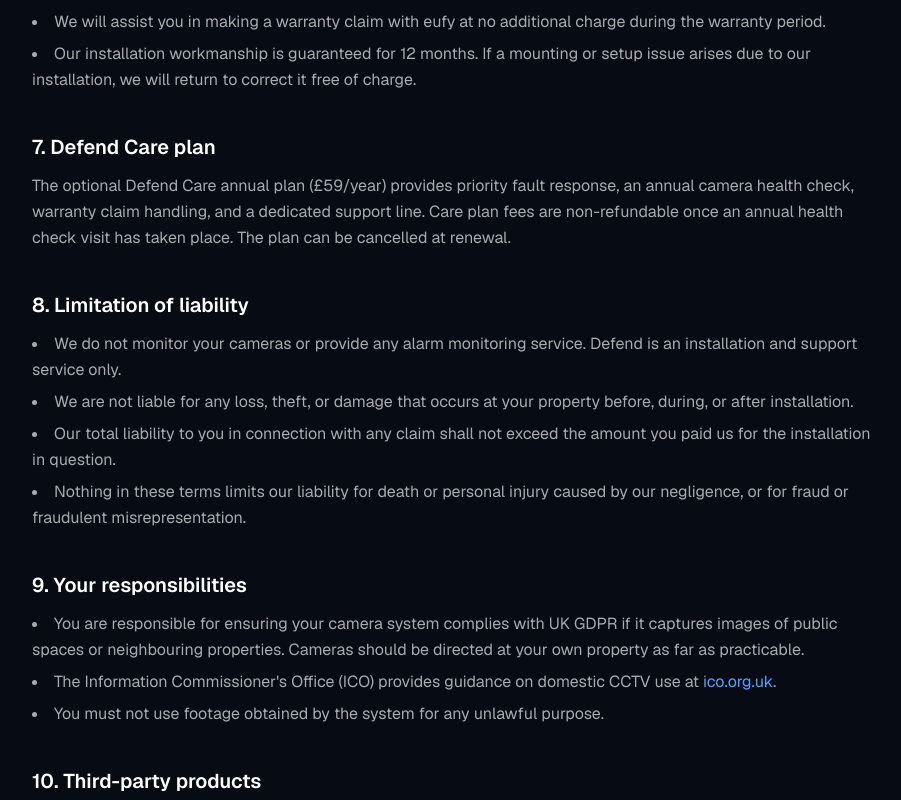
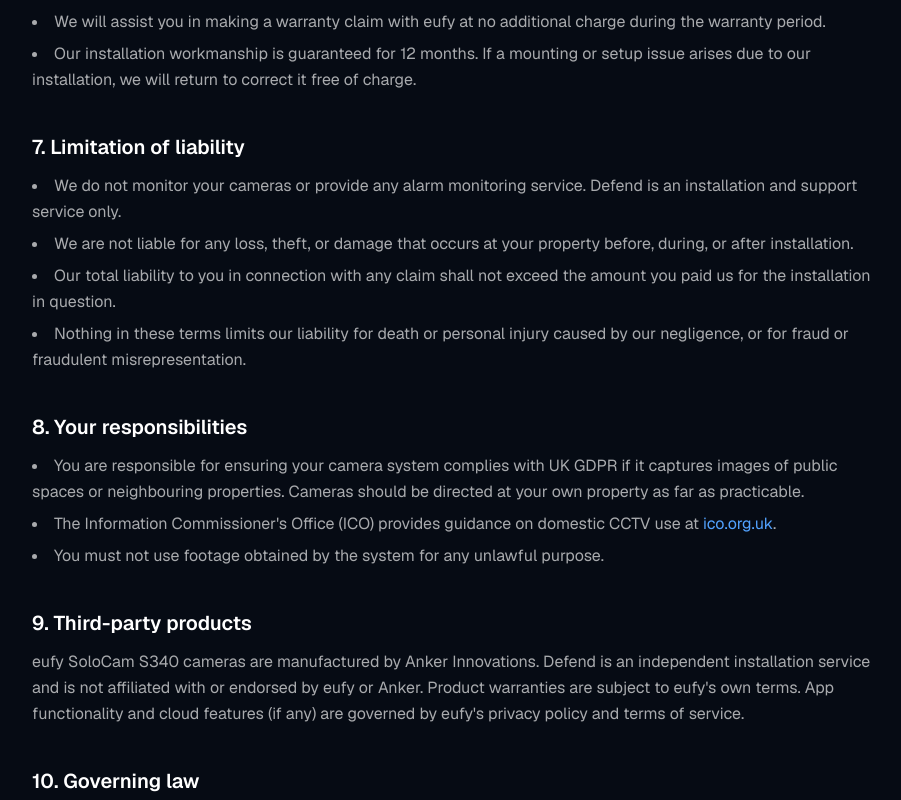
Before and after one commit to fpfranks/defend, a Next.js app: page /terms in a window 1280 px wide. Shown: the part 1640-2440 px from the top of the page, without its empty margins (184-1085 px from the left). Built offline with nearby package versions, Linux system fonts and the light colour scheme.

Commit message:
Remove Defend Care section from T&C, renumber remaining clauses

```diff
--- a/src/app/terms/page.tsx
+++ b/src/app/terms/page.tsx
@@ -90,14 +90,7 @@ export default function Terms() {
           </section>
 
           <section>
-            <h2 className="text-xl font-semibold text-white mb-3">7. Defend Care plan</h2>
-            <p>
-              The optional Defend Care annual plan (£59/year) provides priority fault response, an annual camera health check, warranty claim handling, and a dedicated support line. Care plan fees are non-refundable once an annual health check visit has taken place. The plan can be cancelled at renewal.
-            </p>
-          </section>
-
-          <section>
-            <h2 className="text-xl font-semibold text-white mb-3">8. Limitation of liability</h2>
+            <h2 className="text-xl font-semibold text-white mb-3">7. Limitation of liability</h2>
             <ul className="list-disc list-inside space-y-1.5">
               <li>We do not monitor your cameras or provide any alarm monitoring service. Defend is an installation and support service only.</li>
               <li>We are not liable for any loss, theft, or damage that occurs at your property before, during, or after installation.</li>
@@ -107,7 +100,7 @@ export default function Terms() {
           </section>
 
           <section>
-            <h2 className="text-xl font-semibold text-white mb-3">9. Your responsibilities</h2>
+            <h2 className="text-xl font-semibold text-white mb-3">8. Your responsibilities</h2>
             <ul className="list-disc list-inside space-y-1.5">
               <li>You are responsible for ensuring your camera system complies with UK GDPR if it captures images of public spaces or neighbouring properties. Cameras should be directed at your own property as far as practicable.</li>
               <li>The Information Commissioner&apos;s Office (ICO) provides guidance on domestic CCTV use at <a href="https://ico.org.uk" target="_blank" rel="noopener noreferrer" className="text-blue-400 hover:text-blue-300">ico.org.uk</a>.</li>
@@ -116,21 +109,21 @@ export default function Terms() {
           </section>
 
           <section>
-            <h2 className="text-xl font-semibold text-white mb-3">10. Third-party products</h2>
+            <h2 className="text-xl font-semibold text-white mb-3">9. Third-party products</h2>
             <p>
               eufy SoloCam S340 cameras are manufactured by Anker Innovations. Defend is an independent installation service and is not affiliated with or endorsed by eufy or Anker. Product warranties are subject to eufy&apos;s own terms. App functionality and cloud features (if any) are governed by eufy&apos;s privacy policy and terms of service.
             </p>
           </section>
 
           <section>
-            <h2 className="text-xl font-semibold text-white mb-3">11. Governing law</h2>
+            <h2 className="text-xl font-semibold text-white mb-3">10. Governing law</h2>
             <p>
               These terms are governed by the laws of England and Wales. Any disputes will be subject to the exclusive jurisdiction of the courts of England and Wales.
             </p>
           </section>
 
           <section>
-            <h2 className="text-xl font-semibold text-white mb-3">12. Changes to these terms</h2>
+            <h2 className="text-xl font-semibold text-white mb-3">11. Changes to these terms</h2>
             <p>
               We may update these terms from time to time. The current version is always published on this page. Continued use of our services after an update constitutes acceptance of the revised terms.
             </p>
```
